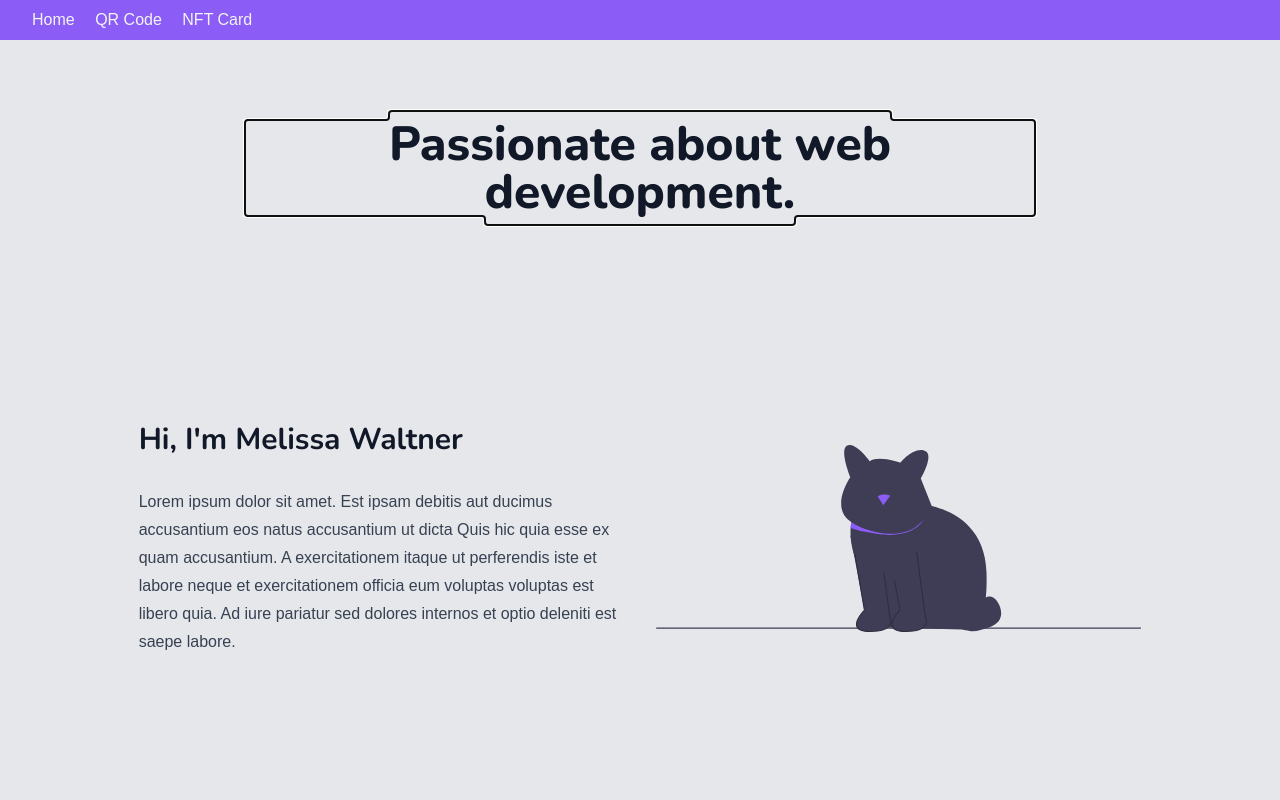
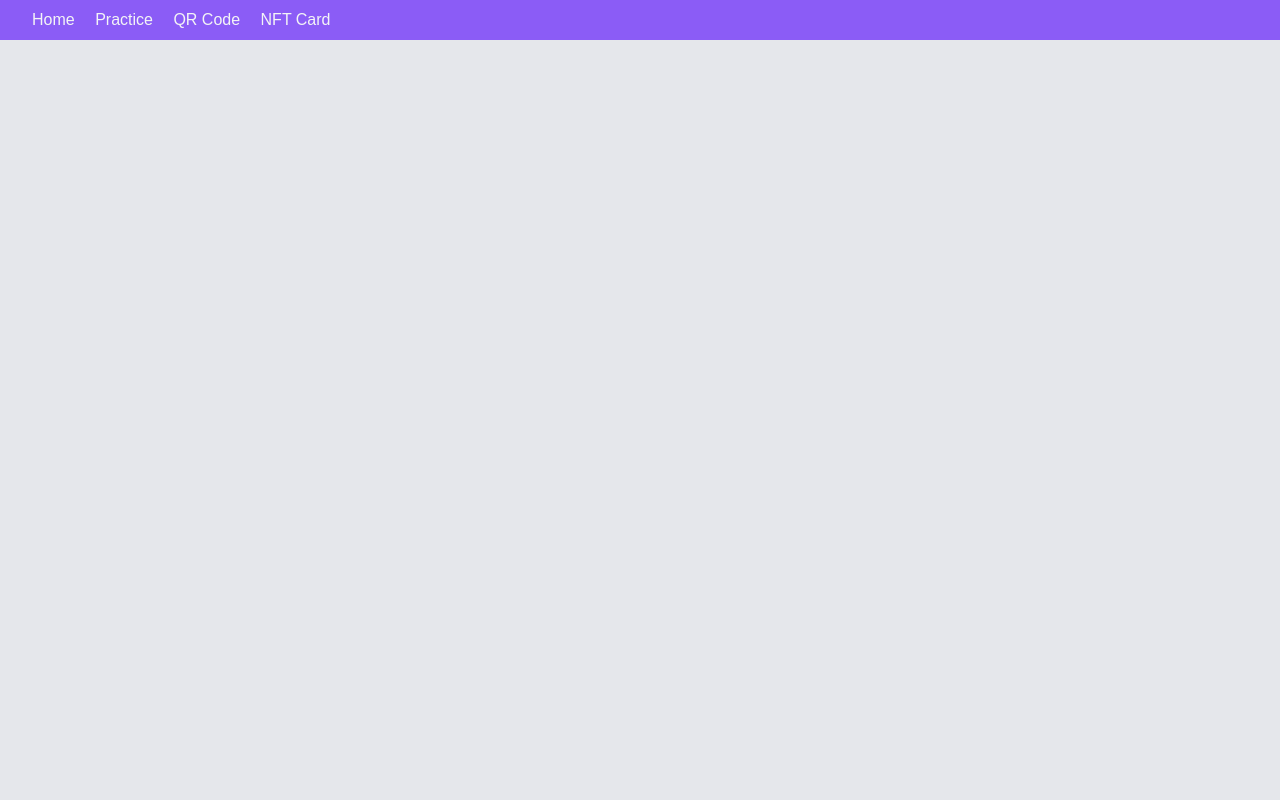
Before and after one commit to SuiteMel/Svelte-Practice, a Svelte app: page / in a window 1280 px wide. Shown: the top 800 px of the page. Built offline with nearby package versions, Linux system fonts and the light colour scheme; a web font is replaced by a local one.

Commit message:
Update to routes

```diff
--- a/src/App.svelte
+++ b/src/App.svelte
@@ -13,13 +13,14 @@
       <div class="container">
         <nav class="-mx-2">
           <Link class="px-2" to="/">Home</Link>
+          <Link class="px-2" to="/Svelte-Practice">Practice</Link>
           <Link class="px-2" to="/qr-code">QR Code</Link>
           <Link class="px-2" to="/nft-card">NFT Card</Link>
         </nav>
       </div>
     </header>
 
-    <Route path="/">
+    <Route path="/Svelte-Practice">
       <main class="">
         {#each page as component }
           <svelte:component this={component.name} data={component.data} />
```
